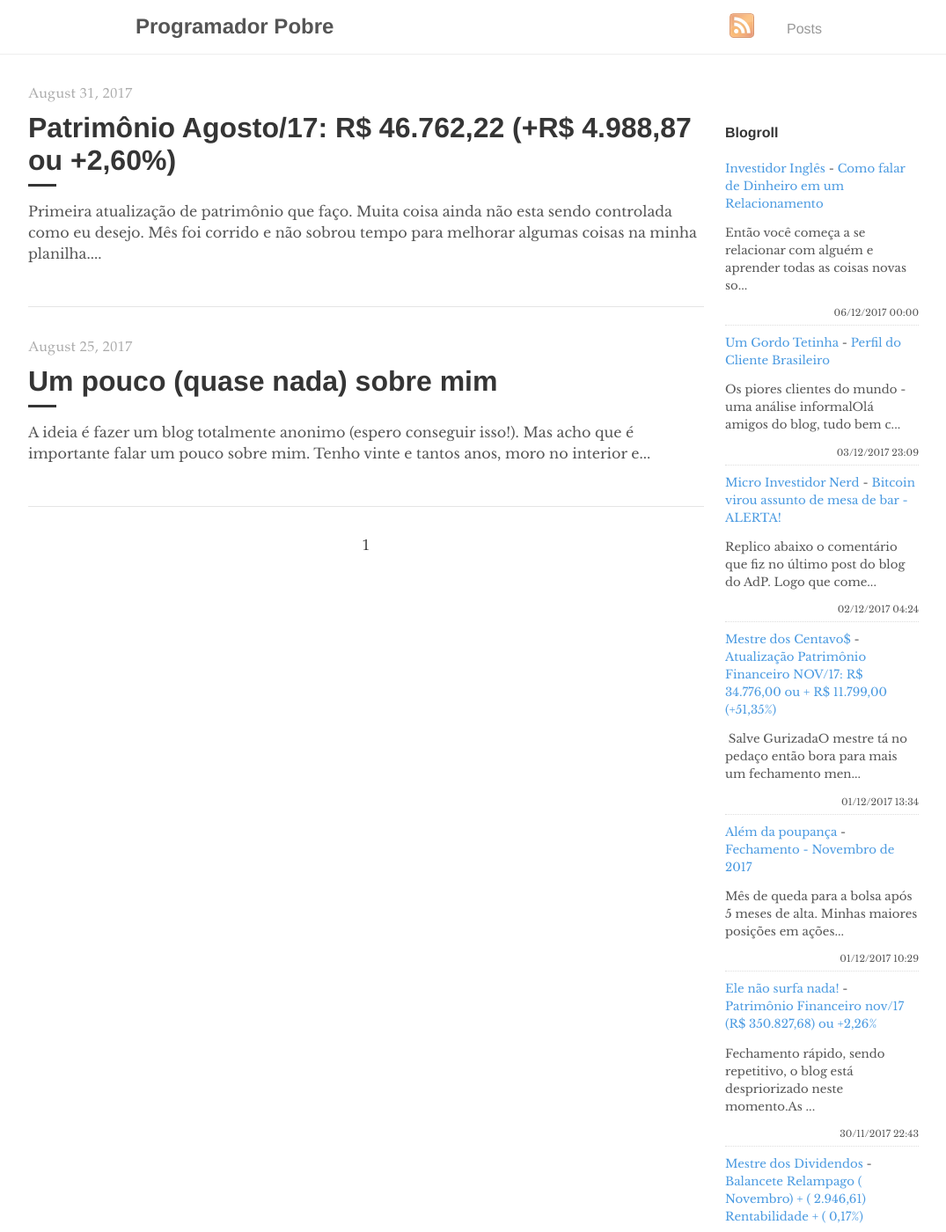
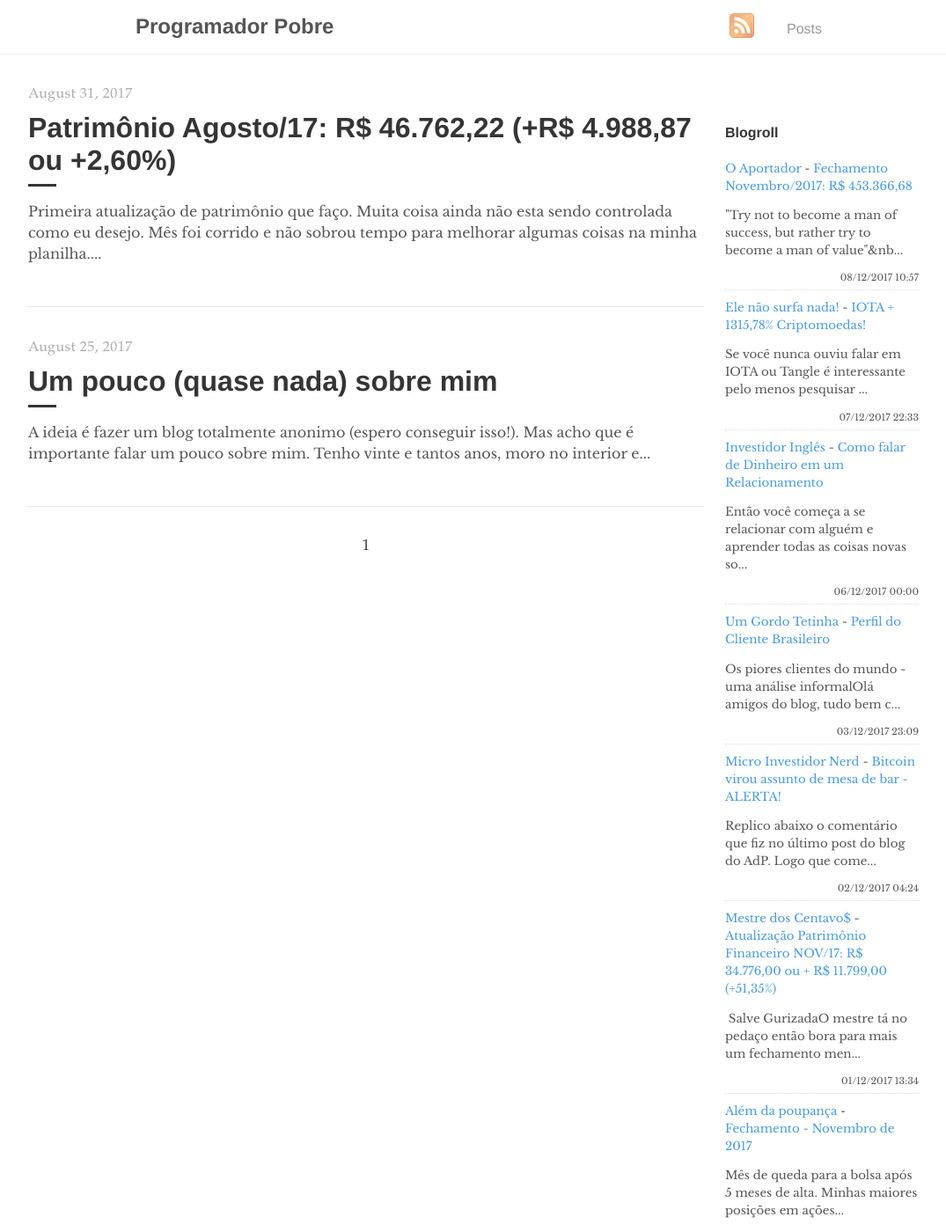
Before and after one commit to programadorpobre/programadorpobre.github.io, a Jekyll site: the page built from index.html, in a window 1280 px wide and 1400 px high. Shown: the whole window at 88% size, without its empty margins (96-1171 px from the left). Built offline with Jekyll 4.4.1, drawn with Linux system fonts in a browser that asks for light colours; the list of posts is cut into pages by our own code; comment, search, counter and statistics services are not loaded; some of the changed text lies outside the part shown.

Commit message:
[ci skip] travis #125

```diff
--- a/_includes/feed-entries.html
+++ b/_includes/feed-entries.html
@@ -1,3 +1,13 @@
+<div class="feed-entry">
+    <a class="feed-entry-site-name" href="http://oaportadorfinanceiro.blogspot.com/">O Aportador</a> - <a class="feed-entry-title" href="http://oaportadorfinanceiro.blogspot.com/2017/12/fechamento-novembro2017-r-45336668.html">Fechamento Novembro/2017: R$ 453.366,68</a>
+    <p class="feed-entry-summary">"Try not to become a man of success, but rather try to become a man of value"&nb...</p>
+    <time datetime="2017-12-08T10:57:00.000-02:00">08/12/2017 10:57</time>
+</div>
+<div class="feed-entry">
+    <a class="feed-entry-site-name" href="http://elenaosurfanada.blogspot.com/">Ele não surfa nada!</a> - <a class="feed-entry-title" href="http://elenaosurfanada.blogspot.com/2017/12/iota-131578-criptomoedas.html">IOTA + 1315,78% Criptomoedas!</a>
+    <p class="feed-entry-summary">Se você nunca ouviu falar em IOTA ou Tangle é interessante pelo menos pesquisar ...</p>
+    <time datetime="2017-12-07T22:33:00.000-02:00">07/12/2017 22:33</time>
+</div>
 <div class="feed-entry">
     <a class="feed-entry-site-name" href="http://investidoringles.blogspot.com/">Investidor Inglês</a> - <a class="feed-entry-title" href="http://investidoringles.blogspot.com/2017/12/quando-falar-sobre-dinheiro-relacionamento.html">Como falar de Dinheiro em um Relacionamento</a>
     <p class="feed-entry-summary">Então você começa a se relacionar com alguém e aprender todas as coisas novas so...</p>
@@ -24,19 +34,9 @@
     <time datetime="2017-12-01T10:29:00.000-02:00">01/12/2017 10:29</time>
 </div>
 <div class="feed-entry">
-    <a class="feed-entry-site-name" href="http://elenaosurfanada.blogspot.com/">Ele não surfa nada!</a> - <a class="feed-entry-title" href="http://elenaosurfanada.blogspot.com/2017/11/patrimonio-financeiro-nov17-r-35082768.html">Patrimônio Financeiro nov/17 (R$ 350.827,68) ou +2,26%</a>
-    <p class="feed-entry-summary">Fechamento rápido, sendo repetitivo, o blog está despriorizado neste momento.As ...</p>
-    <time datetime="2017-11-30T22:43:00.000-02:00">30/11/2017 22:43</time>
-</div>
-<div class="feed-entry">
     <a class="feed-entry-site-name" href="http://mestredosdividendos.blogspot.com/">Mestre dos Dividendos</a> - <a class="feed-entry-title" href="http://mestredosdividendos.blogspot.com/2017/11/balancete-relampago-novembro-294661.html">Balancete Relampago ( Novembro) + ( 2.946,61) Rentabilidade + ( 0,17%)</a>
     <p class="feed-entry-summary">&nbsp;&nbsp;&nbsp;&nbsp;&nbsp;&nbsp;&nbsp;&nbsp;&nbsp;&nbsp;&nbsp;&nbsp; A Sabed...</p>
     <time datetime="2017-11-30T16:35:00.002-08:00">30/11/2017 16:35</time>
-</div>
-<div class="feed-entry">
-    <a class="feed-entry-site-name" href="http://oaportadorfinanceiro.blogspot.com/">O Aportador</a> - <a class="feed-entry-title" href="http://oaportadorfinanceiro.blogspot.com/2017/11/aporte-novembro2017.html">Aporte Novembro/2017</a>
-    <p class="feed-entry-summary">"Freedom is nothing but a chance to be better"&nbsp;(Albert Camus)&nbsp;Olá meus...</p>
-    <time datetime="2017-11-21T16:17:00.004-02:00">21/11/2017 16:17</time>
 </div>
 <div class="feed-entry">
     <a class="feed-entry-site-name" href="http://bonsdividendos.blogspot.com/">Dividendos</a> - <a class="feed-entry-title" href="http://bonsdividendos.blogspot.com/2017/11/dividendos-tiete-ii.html">Dividendos Tietê II</a>
```
